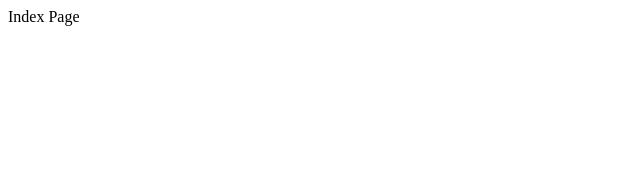
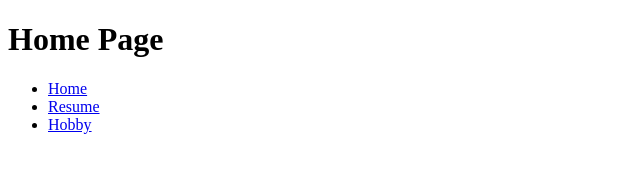
Before and after one commit to chengbindu/itmd361-project1, a plain HTML site: page index.html in a window 1280 px wide. Shown: the whole page, without its empty margins (0-640 px from the left). Drawn offline with Linux system fonts and the light colour scheme.

Commit message:
adding navigations

```diff
--- a/index.html
+++ b/index.html
@@ -2,9 +2,16 @@
 <html lang="en">
 <head>
   <meta charset="utf-8">
-  <title>Index Page</title>
+  <title>Home Page</title>
 </head>
 <body>
-  Index Page
+  <h1>Home Page</h1>
+  <nav>
+    <ul>
+      <li><a href="index.html">Home</a></li>
+      <li><a href="resume.html">Resume</a></li>
+      <li><a href="hobby.html">Hobby</a></li>
+    </ul>
+  </nav>
 </body>
 </html>
```
Also changed, not shown: hobby.html (+8 -1 lines), resume.html (+8 -1 lines).
